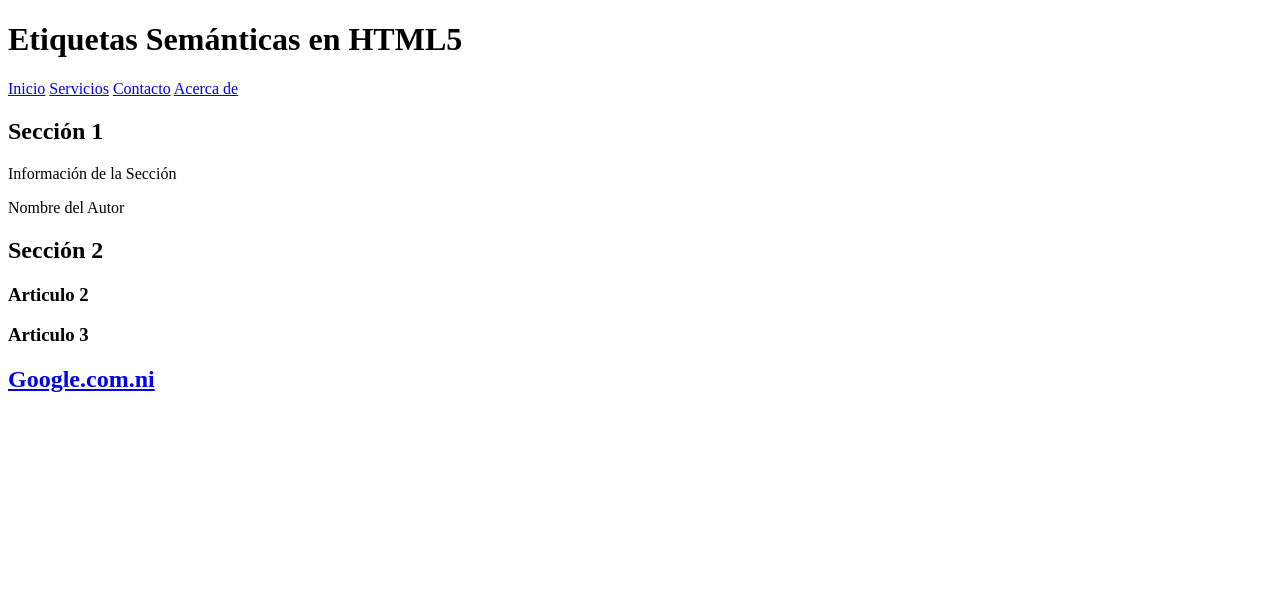
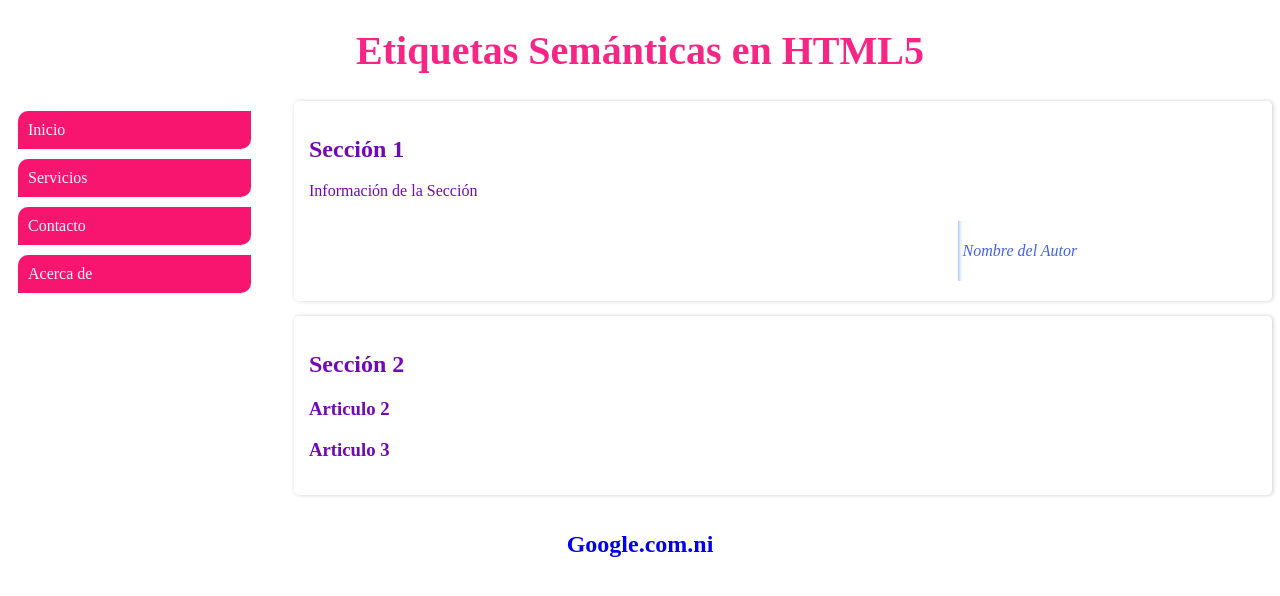
Before and after one commit to ernestolgabriel/EntornosWeb, a plain HTML site: page Lección Etiquetas Semánticas/index.html in a window 1280 px wide. Drawn offline with Linux system fonts and the light colour scheme.

Commit message:
Final Ejercicio Etiquetas Semánticas

```diff
--- /dev/null
+++ b/Lección Etiquetas Semánticas/CSS/estilos.css
@@ -0,0 +1,50 @@
+header{
+    color: #f72585;
+    text-align: center;
+    font-size: 20px;
+}
+
+nav{
+    width: 20%;
+    float: left;
+}
+
+nav a{
+    background-color: #f71570;
+    border-radius: 10px 0 10px 0;
+    color: aliceblue;
+    margin: 10px;
+    padding: 10px;
+    text-decoration: none;
+    display: block;
+}
+
+section{
+    float: right;
+    width: 75%;
+    color: #7209b7;
+    border-radius: 5px;
+    box-shadow: 1px 0 4px rgb(0, 0, 0, .2);
+    margin-bottom: 15px;
+    padding: 15px;
+}
+
+aside{
+    float: right;
+    width: 30%;
+    padding: 5px;
+    margin: 5px;
+    font-style: italic;
+    color: #4361ee;
+    box-shadow: inset 5px 0 5px -5px #4895ef;
+}
+
+footer{
+    clear: both;
+    padding: 1px;
+    text-align: center;
+}
+
+footer a{
+    text-decoration: none;
+}
--- a/Lección Etiquetas Semánticas/index.html
+++ b/Lección Etiquetas Semánticas/index.html
@@ -5,6 +5,7 @@
     <meta http-equiv="X-UA-Compatible" content="IE=edge">
     <meta name="viewport" content="width=device-width, initial-scale=1.0">
     <title>Etiquetas Semánticas en HTML</title>
+    <link rel="stylesheet" href="/CSS/estilos.css">
 </head>
 <body>
     <header>
@@ -17,7 +18,6 @@
         <a href="#">Contacto</a>
         <a href="#">Acerca de</a>
     </nav>
-
     <section>
         <h2>Sección 1</h2>
         <p>Información de la Sección</p>
```
